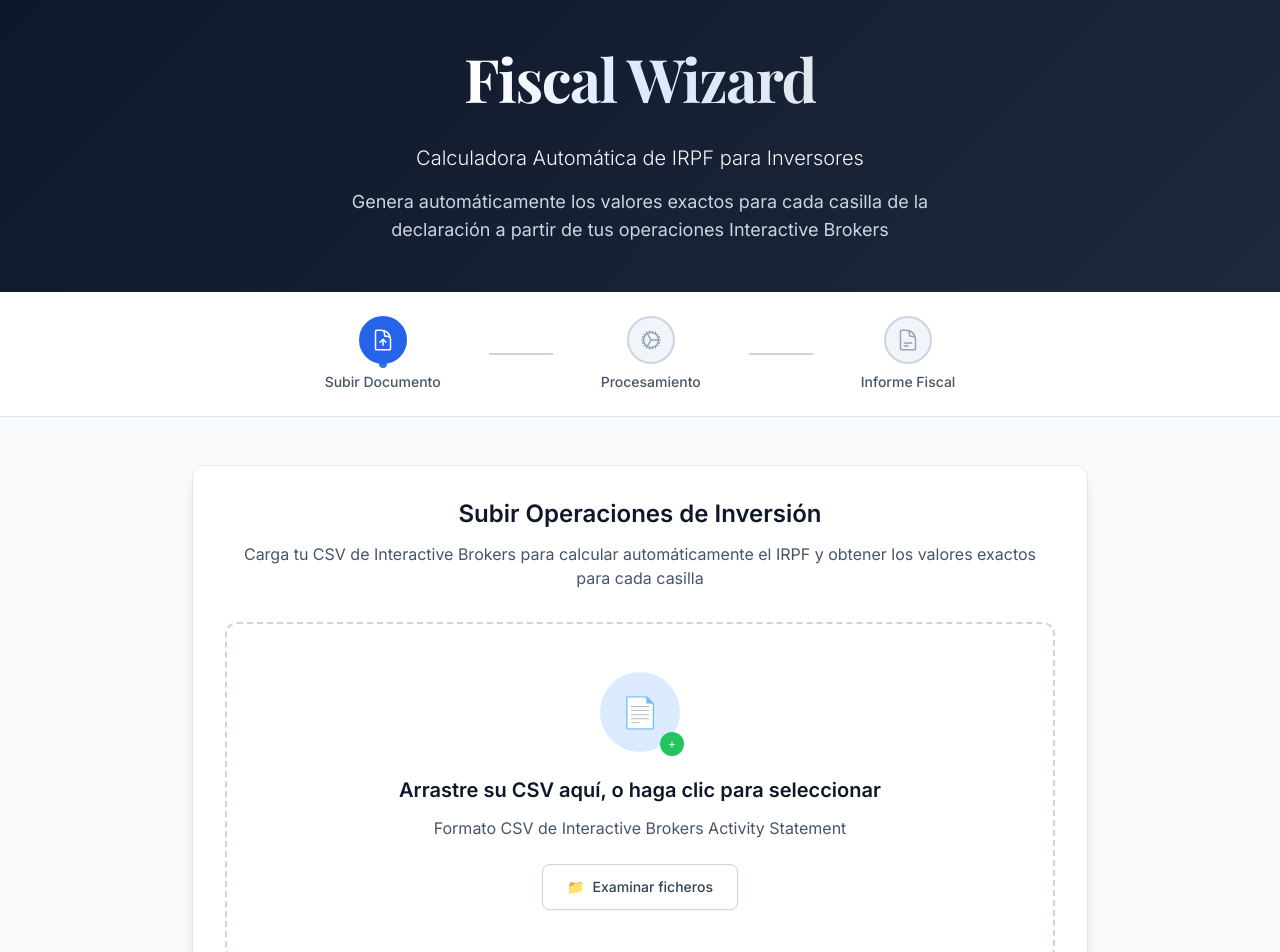
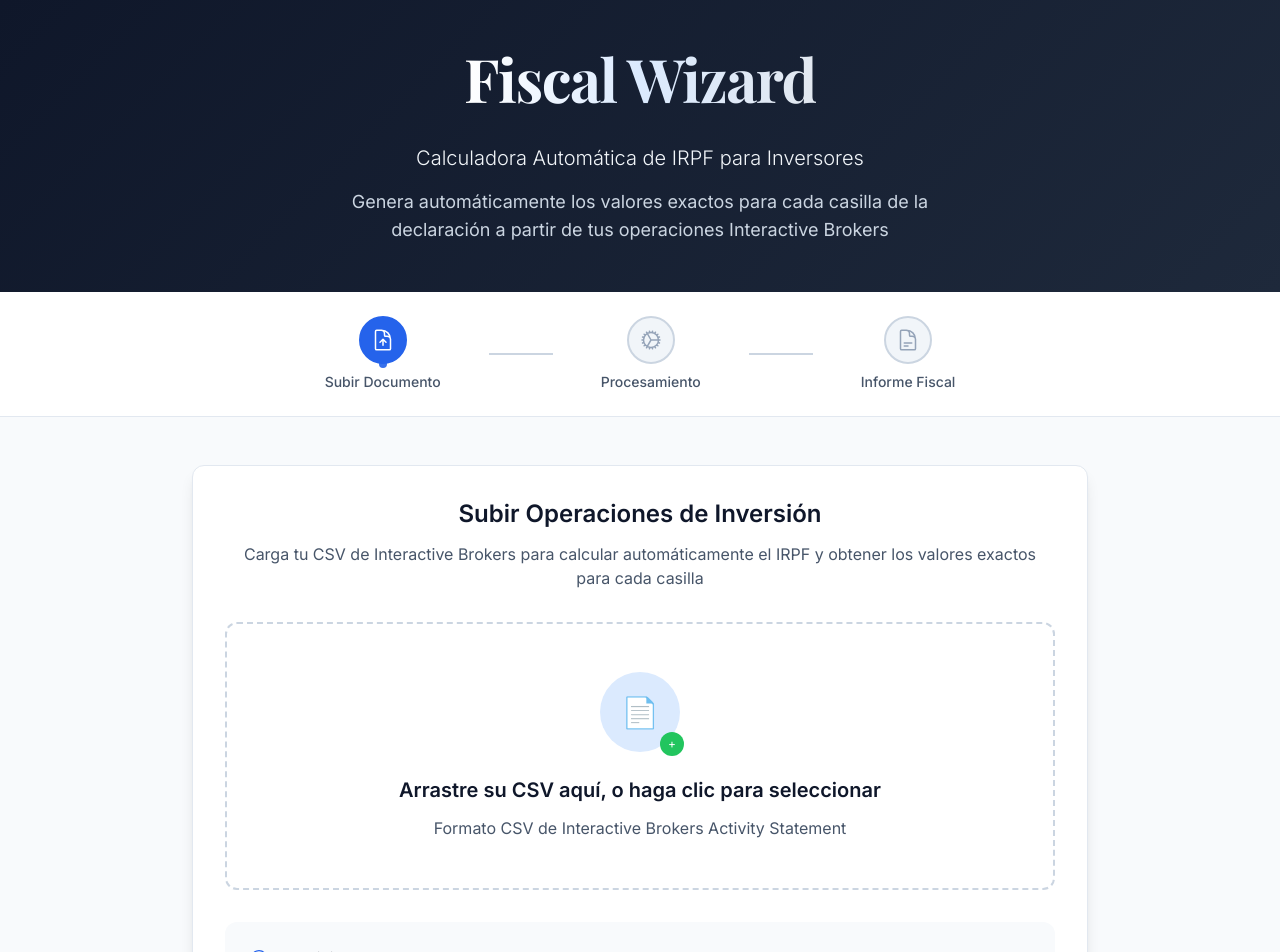
Before and after one commit to Arkiant/fiscal-wizard-frontend, a React (Vite) app: page / in a window 1280 px wide. Shown: the top 952 px of the page. Built offline with nearby package versions, Linux system fonts and the light colour scheme.

Commit message:
fix: delete file upload button

```diff
--- a/src/components/FileUpload.tsx
+++ b/src/components/FileUpload.tsx
@@ -128,17 +128,6 @@
                 </>
               )}
             </div>
-
-            {/* Action button */}
-            {!isLoading && !isDragActive && (
-              <div className="flex justify-center">
-                <span className="inline-flex items-center px-6 py-3 md:px-6 md:py-3 border border-slate-300 shadow-sm text-sm font-medium rounded-lg text-slate-700 bg-white hover:bg-slate-50 focus:outline-none focus:ring-2 focus:ring-offset-2 focus:ring-blue-500 transition-all min-h-[44px]">
-                  <span className="mr-2">📁</span>
-                  <span className="hidden sm:inline">Examinar ficheros</span>
-                  <span className="sm:hidden">Seleccionar</span>
-                </span>
-              </div>
-            )}
           </div>
         </div>
 
```
